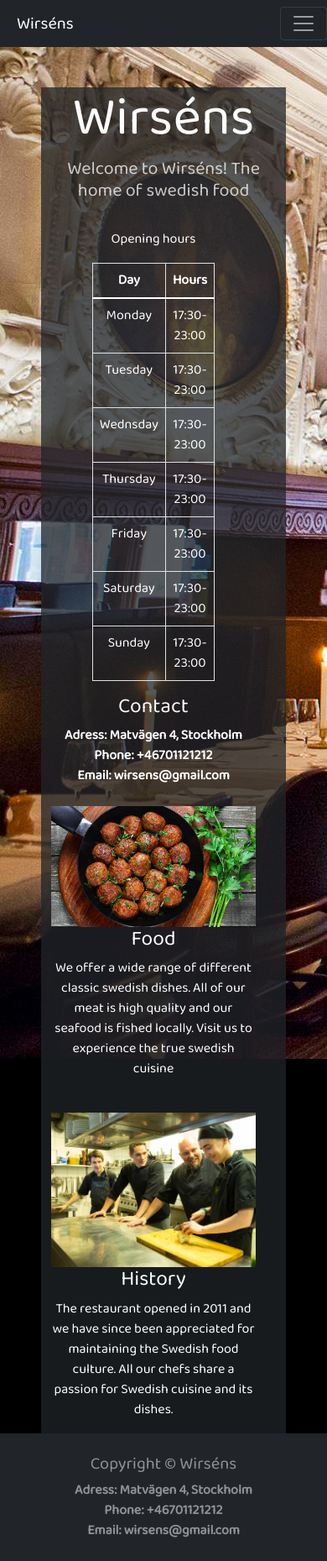
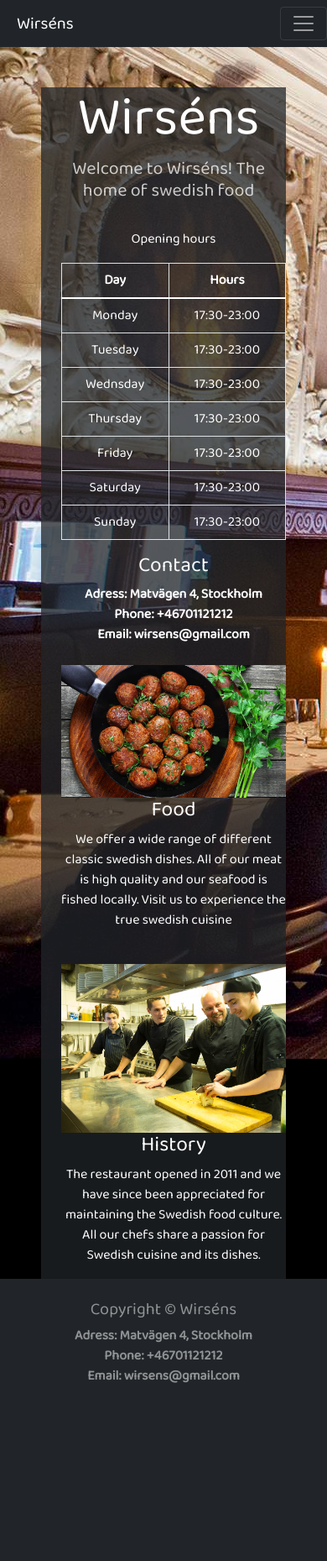
Before and after one commit to FilipWirsen/pp4-restaurant-project, a Django app: page / in a window 390 px wide. Shown: the whole page at 84% size. After the commit the page ends 1647 px from the top, so only its background shows below. Run offline with Django 3.2, Linux system fonts and the light colour scheme; some libraries are stand-ins or nearby versions.

```diff
--- a/static/css/style.css
+++ b/static/css/style.css
@@ -8,6 +8,12 @@ body {
     font-family: 'Baloo 2', cursive;
 }
 /* Base style */
+
+.row > * {
+    padding-right: 0px !important;
+}
+
+
 p, label, span {
     color: white;
 }
--- a/templates/home.html
+++ b/templates/home.html
@@ -3,9 +3,9 @@
 {% block content %}
     <h1 class="header">Wirséns</h1>
     <h4 class="text-white opacity-75">Welcome to Wirséns! The home of swedish food</h4>
-    <div class="row justify-content-center pt-4">
+    <div class="row justify-content-center pt-4 m-auto">
         <div class="col-md-12">
-            <table class="table table-bordered text-white mx-auto" style="width:40%;">
+            <table class="table table-bordered text-white">
                 <p class="text-white">Opening hours</p>
                 <thead class="thead">
                   <th>Day</th>
@@ -50,7 +50,7 @@
             <strong>Email: wirsens@gmail.com</strong>
         </div>
     </div>
-    <div class="row justify-content-center pt-4">
+    <div class="row justify-content-center pt-4 m-auto">
         <div class="col-md-5">
             <img class="img-fluid" src="{% static 'images/meatballs.jpg'%}" alt="Background image">
         </div>
@@ -59,11 +59,11 @@
             <p class="text-white">We offer a wide range of different classic swedish dishes. All of our meat is high quality and our seafood is fished locally. Visit us to experience the true swedish cuisine</p>
         </div>
     </div>
-    <div class="row justify-content-center pt-4">
+    <div class="row justify-content-center pt-4 m-auto">
         <div class="col-md-5">
             <img class="img-fluid" src="{% static 'images/kitchen.jpg'%}" alt="Background image">
         </div>
-        <div class="col-md-5">
+        <div class="col-md-5 ">
             <h2>History</h2>
             <p class="text-white">The restaurant opened in 2011 and we have since been appreciated for maintaining the Swedish food culture. All our chefs share a passion for Swedish cuisine and its dishes.
 
--- a/templates/reservation/manage_reservations.html
+++ b/templates/reservation/manage_reservations.html
@@ -1,6 +1,7 @@
 {% extends 'base.html' %}
 {% block content %}
 {% if user.is_authenticated %}
+<div class="table-responsive">
 <table class="table text-white">
     <thead>
       <tr>
@@ -26,5 +27,7 @@
       </tr>
       {% endfor %}
     </table>
+  </div>
+
 {% endif %}
 {% endblock %}
```
Also changed, not shown: README.md.
